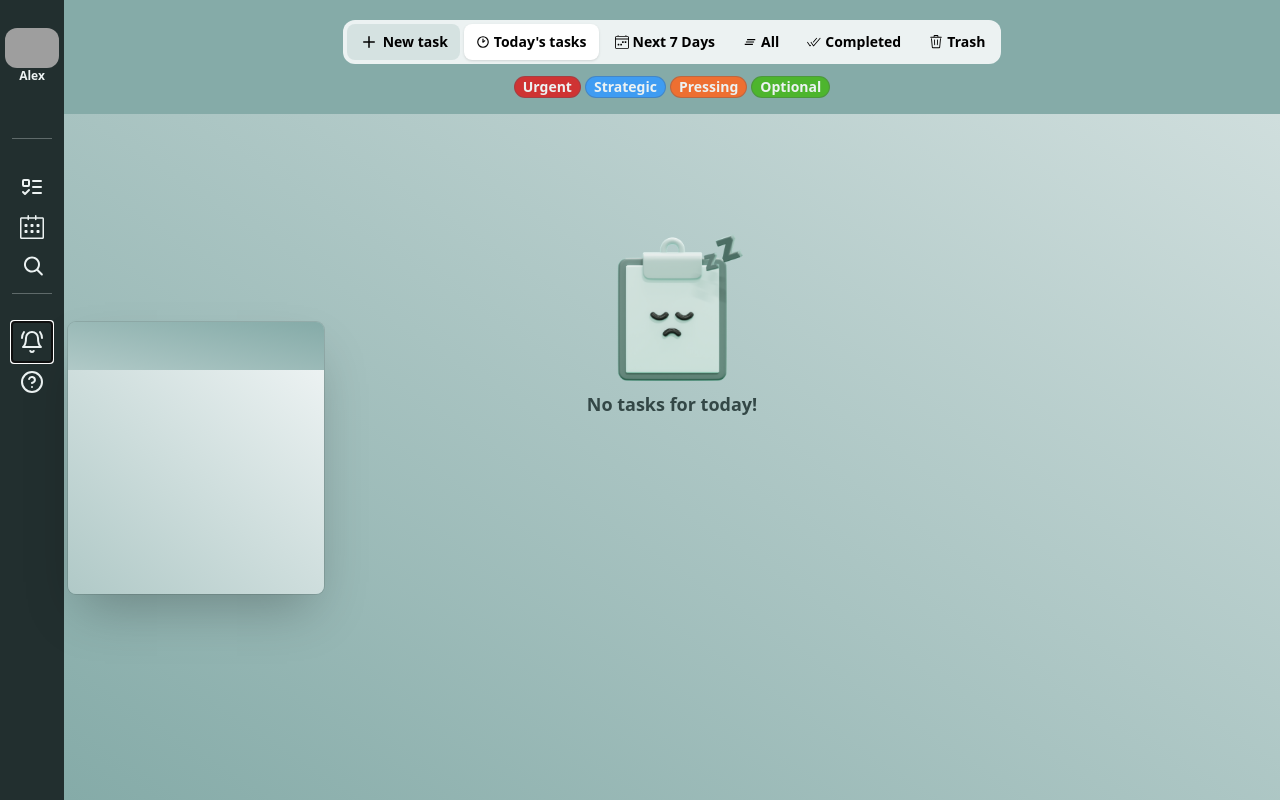
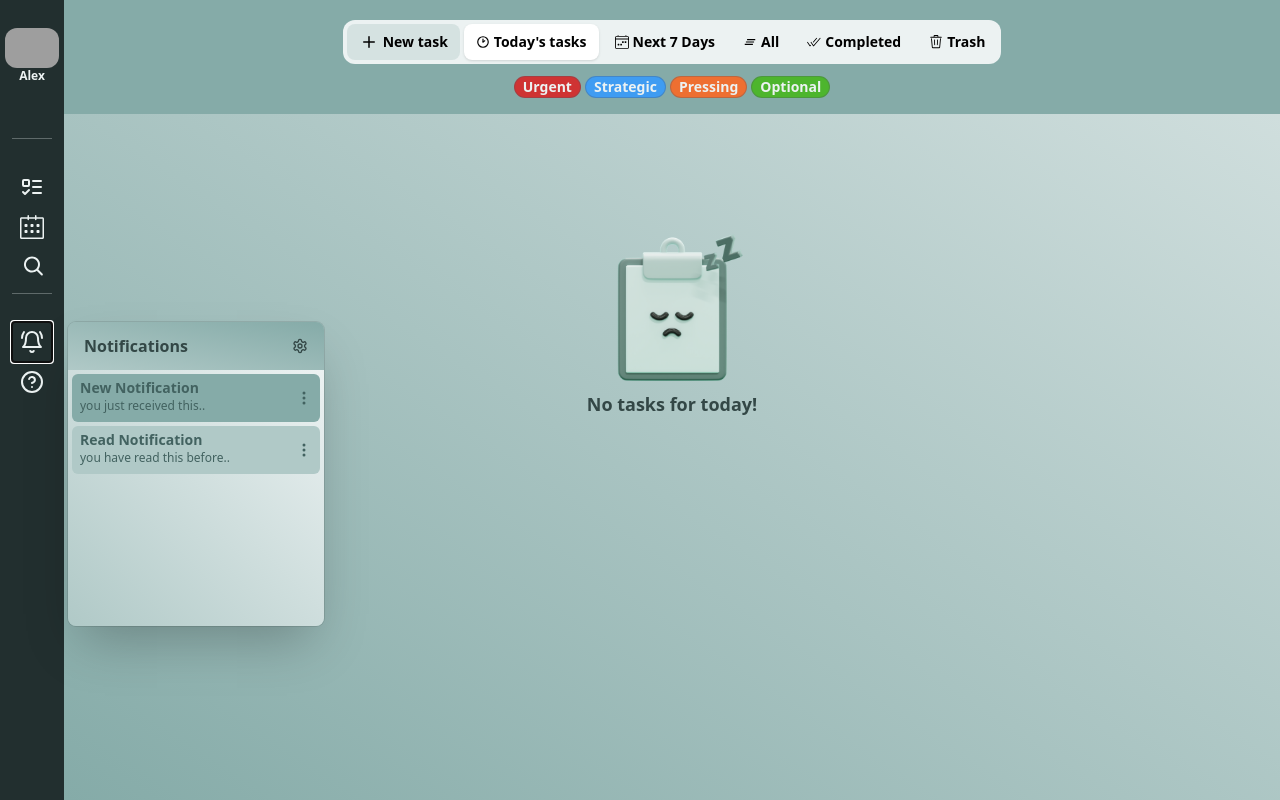
Before and after one commit to Alex6n/todo-list-app, a React (Create React App) app: page / in a window 1280 px wide. Both pictures are taken after a click on the button 32 px from the left and 342 px from the top of the page. Built offline with nearby package versions, Linux system fonts and the light colour scheme; grey boxes are pictures that could not be loaded.

Commit message:
Update Notifications.js

```diff
--- a/src/components/menu/Notifications.js
+++ b/src/components/menu/Notifications.js
@@ -1,6 +1,8 @@
 import { Popover, Transition } from "@headlessui/react";
 import { Fragment } from "react";
-import { LuBellRing } from "react-icons/lu";
+import { LuSettings, LuBellRing } from "react-icons/lu";
+import { BsThreeDotsVertical } from "react-icons/bs";
+import { PiBellRingingDuotone } from "react-icons/pi";
 
 export default function Notifications() {
   return (
@@ -18,9 +20,39 @@ export default function Notifications() {
             leaveTo="opacity-0 -translate-x-5">
               <Popover.Panel className="absolute left-14 top-0">
                   <div className="overflow-auto rounded-lg shadow-2xl ring-1 ring-black ring-opacity-10 w-64">
-                      <div className="relative bg-gradient-to-tr from-azure-radiance-300 to-azure-radiance-400 p-6">
+                      <div className="relative flex justify-between font-bold text-azure-radiance-900 bg-gradient-to-tr from-azure-radiance-300 to-azure-radiance-400 py-3 px-4">
+                        <p>Notifications</p>
+                        <a href='#' className="mt-1 hover:text-azure-radiance-50 transition-colors duration-300"><LuSettings/></a>
                       </div>
-                      <div className="relative overflow-scroll bg-gradient-to-tr from-azure-radiance-300 to-azure-radiance-100 pb-56 max-h-0">
+                      <div className="relative overflow-scroll bg-gradient-to-tr from-azure-radiance-300 to-azure-radiance-100 h-64">
+
+                        <div className="hidden grid h-64">
+                          <div className="flex flex-col justify-center items-center opacity-80 font-bold text-azure-radiance-900">
+                              <PiBellRingingDuotone className="text-7xl"/>
+                              <p className="text-md">Empty</p>
+                          </div>
+                        </div>
+
+                        <div className="flex flex-col justify-between h-12 hover:bg-azure-radiance-500 bg-azure-radiance-400 m-1 rounded-md">
+                          <div className="flex justify-between px-2 py-1 text-azure-radiance-700">
+                            <div>
+                              <p className="font-bold text-sm">New Notification</p>
+                              <p className="text-xs">you just received this..</p>
+                            </div>
+                            <a href="#" className="mt-3 text-md"><BsThreeDotsVertical/></a>
+                          </div>
+                        </div>
+
+                        <div className="flex flex-col justify-between h-12 hover:bg-azure-radiance-400 bg-azure-radiance-300 m-1 rounded-md">
+                          <div className="flex justify-between px-2 py-1 text-azure-radiance-700">
+                            <div>
+                              <p className="font-bold text-sm">Read Notification</p>
+                              <p className="text-xs">you have read this before..</p>
+                            </div>
+                            <a href="#" className="mt-3 text-md"><BsThreeDotsVertical/></a>
+                          </div>
+                        </div>
+
                       </div>
                   </div>
               </Popover.Panel>
```
